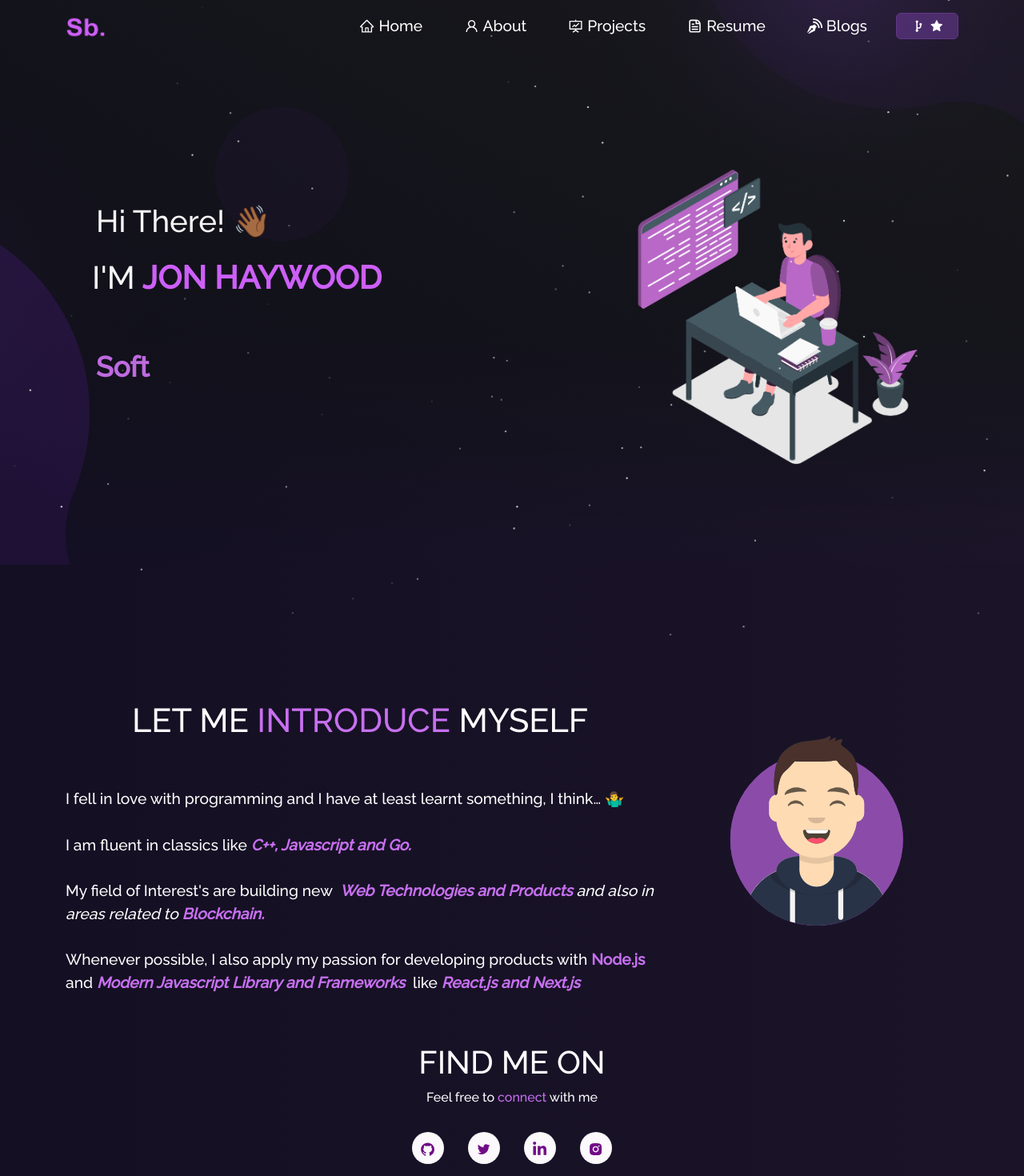
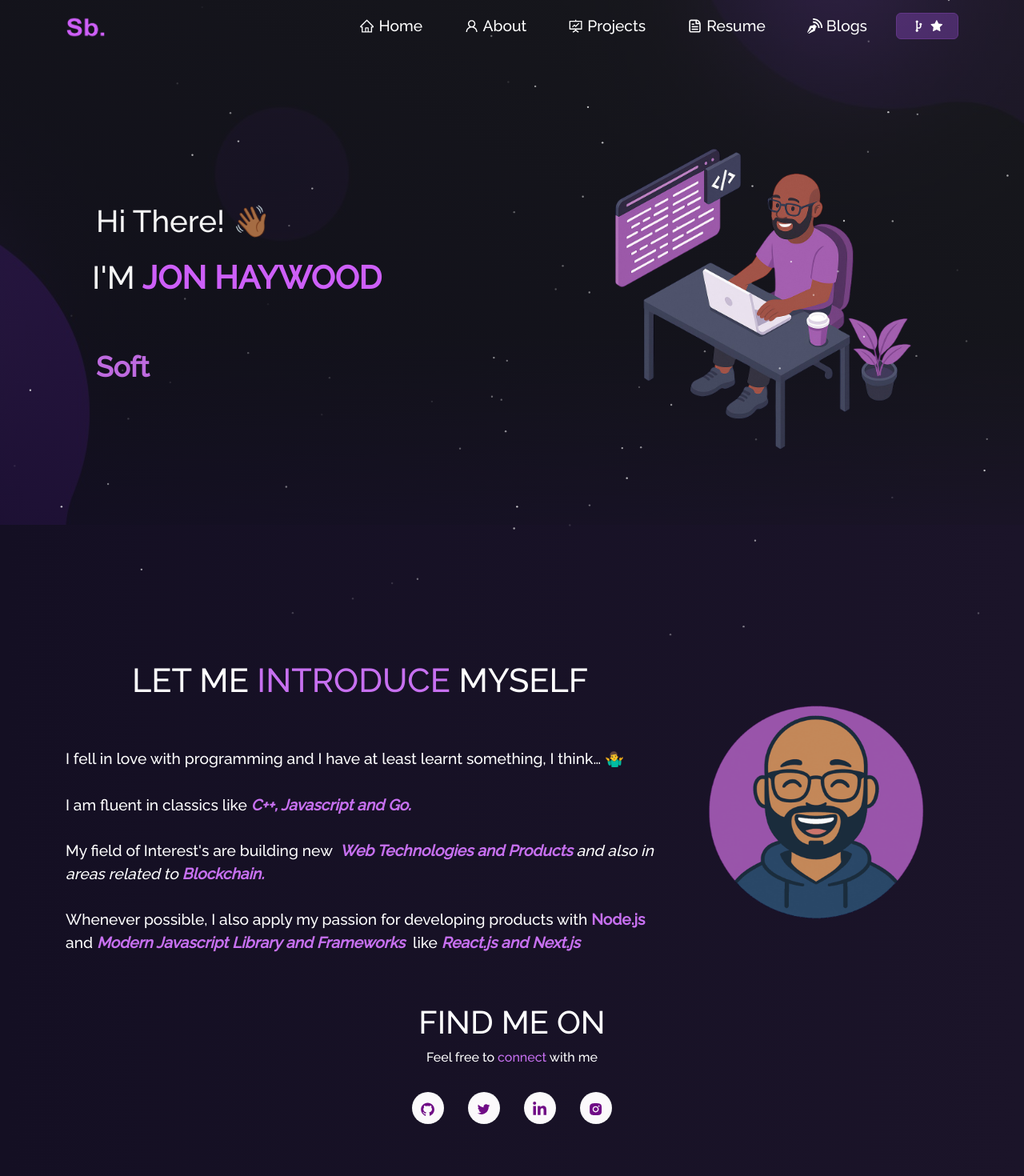
Before and after one commit to MateenAkram1/Mateen-s_portfolio, a React (Vite) app: page / in a window 1280 px wide. Shown: the top 1470 px of the page at 80% size. Built offline with nearby package versions, Linux system fonts and the light colour scheme.

Commit message:
switch out avatar and home-main

```diff
--- a/src/routes/index.tsx
+++ b/src/routes/index.tsx
@@ -1,9 +1,9 @@
 import { Particle } from "@/components/Particle";
 import { createFileRoute } from "@tanstack/react-router";
 import { Col, Container, Row } from "react-bootstrap";
-import homeLogo from "@/assets/home-main.svg";
+import homeLogo from "@/assets/home-main.png";
 import { Type } from "@/components/Type";
-import myImg from "@/assets/avatar.svg";
+import myImg from "@/assets/avatar.png";
 import Tilt from "react-parallax-tilt";
 import {
   AiFillGithub,
@@ -46,7 +46,7 @@ function RouteComponent() {
                 src={homeLogo}
                 alt="home pic"
                 className="img-fluid"
-                style={{ maxHeight: "450px" }}
+                style={{ maxHeight: "400px" }}
               />
             </Col>
           </Row>
@@ -92,7 +92,12 @@ function RouteComponent() {
             </Col>
             <Col md={4} className="myAvtar">
               <Tilt>
-                <img src={myImg} className="img-fluid" alt="avatar" />
+                <img
+                  src={myImg}
+                  className="img-fluid"
+                  alt="avatar"
+                  style={{ maxHeight: "300px" }}
+                />
               </Tilt>
             </Col>
           </Row>
```
Also changed, not shown: src/assets/avatar.png (added), src/assets/home-main.png (added).
